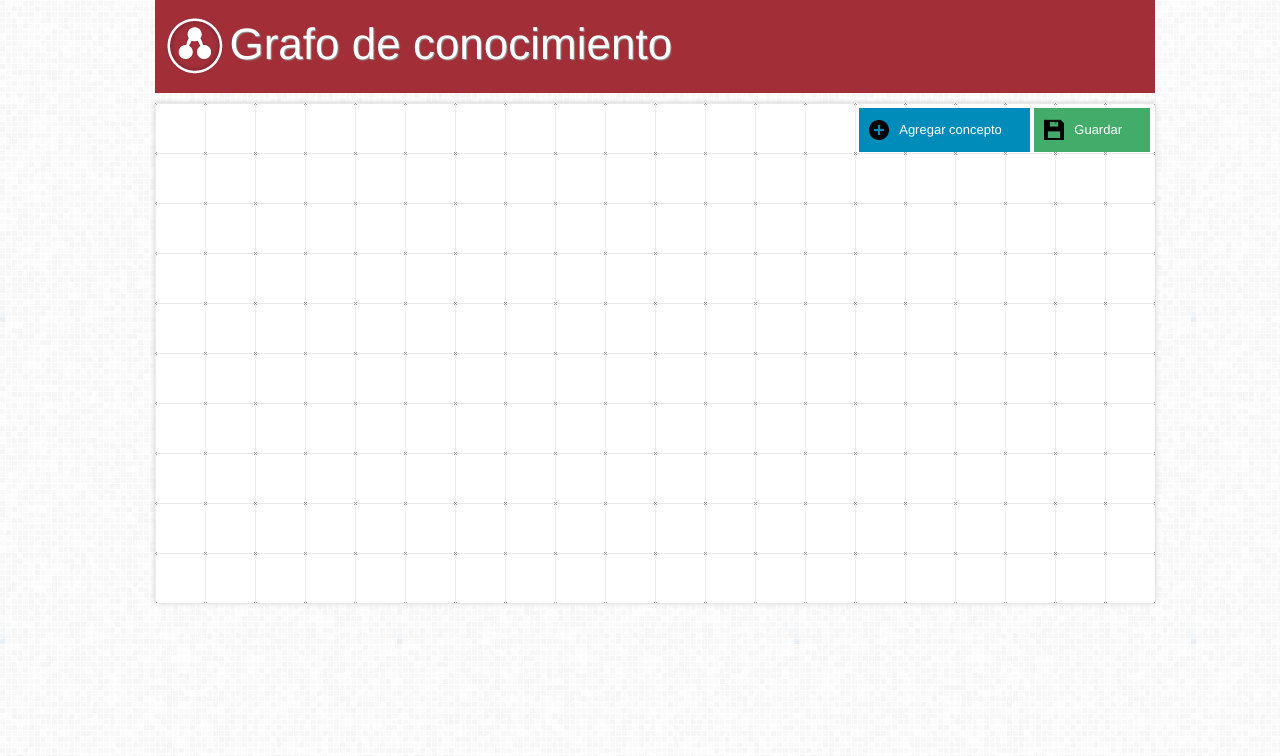
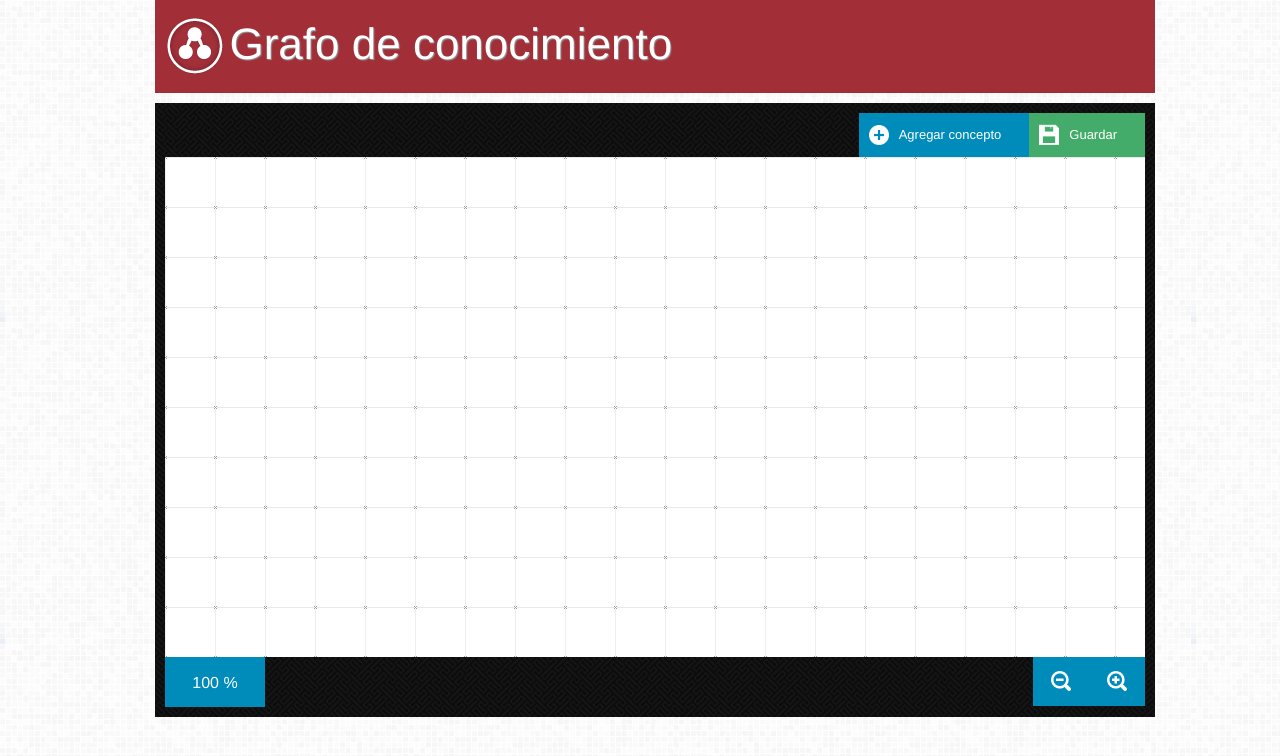
Before and after one commit to Aprendeci/Aprendeci, a Django app: template Aprendeci/templates/Aprendeci/index.html in a window 1280 px wide. Shown: the top 756 px of the page. Run offline with Django 3.2, Linux system fonts and the light colour scheme; the template is opened without the code that fills it: values that come from a table or form of the project are taken from there, others are empty; data comes from the database, SQL or seed files in the repository; both versions use the stored data as it was after the commit; parts of the project's set-up code (start-up, migrations or seed data) failed here and were passed over; some libraries are stand-ins or nearby versions.

Commit message:
[Develop] Botones del grafo y evento de zoom

```diff
--- a/Aprendeci/templates/Aprendeci/index.html
+++ b/Aprendeci/templates/Aprendeci/index.html
@@ -27,10 +27,22 @@
     </div>
     <div class="row">
       <div class="large-12 columns">
-	    <div id="canvas">
-            <div class="botones">
-                <a href="#" class="small button agregarConcepto">Agregar concepto</a>
-                <a href="#" class="small success button guardarGrafo">Guardar</a>
+	    <div class="grafo">
+            <div class="acciones">
+                <a class="small success button guardarGrafo">Guardar</a>
+                <a class="small button agregarConcepto">Agregar concepto</a>
+
+                <div class="clear"></div>
+            </div>
+            <div class="canvas">
+                <div id="conceptos"></div>
+            </div>
+            <div class="btnCanvas">
+                <div class="zoom"><span>100 %</span></div>
+                <a class="small button zoomIn"></a>
+                <a class="small button zoomOut"></a>
+
+                <div class="clear"></div>
             </div>
 	    </div>
       </div>
--- a/AprendeciDjango/templates/_layouts/base.html
+++ b/AprendeciDjango/templates/_layouts/base.html
@@ -2,8 +2,12 @@
 <html>
 <head>
     <meta charset="UTF-8">
+    <meta name="viewport" content="width=device-width, initial-scale=1.0">
 
     <title>{% block title %}{% endblock %} | Aprendeci</title>
+
+    <!-- Favicon -->
+    <link rel="shortcut icon" type="image/x-icon" href="{{ STATIC_URL }}img/favicon.ico">
 
     <!-- Estilos -->
     <link rel="stylesheet" href="{{ STATIC_URL }}css/dependencies/normalize.css" />
@@ -12,9 +16,9 @@
 
     <!-- Scripts -->
     <script src="{{ STATIC_URL }}js/dependencies/modernizr.js"></script>
-    <script src="{{ STATIC_URL }}js/dependencies/foundation.min.js"></script>
     <script src="{{ STATIC_URL }}js/dependencies/jquery-2.1.1.js"></script>
 	<script src="{{ STATIC_URL }}js/dependencies/jquery-ui-1.10.4.js"></script>
+    <script src="{{ STATIC_URL }}js/dependencies/foundation.min.js"></script>
     <script src="{{ STATIC_URL }}js/dependencies/fastclick.js"></script>
     {% block scripts  %}{% endblock %}
 </head>
--- a/assets/css/style.css
+++ b/assets/css/style.css
@@ -3,7 +3,7 @@
 }
 
 body {
-    background-image: url('../img/bg.png');
+    background-image: url("../img/bg.png");
     padding: 0;
     margin: 0;
 }
@@ -24,39 +24,90 @@ img {
     vertical-align: middle;
 }
 
+.clear {
+    clear: both;
+}
+
 #encabezado {
     background-color: #A22F38;
     padding: 10px;
 }
 
-#canvas {
-    background-image: url('../img/grid.png');
-    box-shadow: 0px 0px 5px 0px #CCC;
-    height: 500px;
+.grafo {
+    background-image: url("../img/maze.png");
     margin: 10px auto;
-    position: relative;
-    width: 100%;
+    padding: 10px;
 }
 
-    #canvas .botones {
-        position: absolute;
-        right: 5px;
-        top: 5px;
+    .grafo .canvas {
+        background-image: url("../img/grid.png");
+        height: 500px;
     }
 
-        #canvas .botones a {
+        .grafo .canvas #conceptos {
+            height: 100%;
+            position: relative;
+        }
+
+    .grafo .acciones {
+        width: 100%;
+    }
+
+        .grafo .acciones a {
             background-position: 10px center;
             background-repeat: no-repeat;
             background-size: 20px;
+            float: right;
+            margin-bottom: 0px;
             padding-left: 40px;
         }
 
-            #canvas .botones .agregarConcepto {
-                background-image: url('../img/icons/add.png');
+            .grafo .acciones a.agregarConcepto {
+                background-image: url("../img/icons/add.png");
             }
 
-            #canvas .botones .guardarGrafo {
-                background-image: url('../img/icons/save.png');
+            .grafo .acciones a.guardarGrafo {
+                background-image: url("../img/icons/save.png");
+            }
+
+    .grafo .btnCanvas {
+        clear: both;
+        width: 100%;
+    }
+
+        .grafo .btnCanvas a {
+            background-position: center;
+            background-repeat: no-repeat;
+            background-size: 20px;
+            float: right;
+            height: 20px;
+            margin-bottom: 0px;
+        }
+
+            .grafo .btnCanvas a.zoomIn {
+                background-image: url("../img/icons/zoomIn.png");
+            }
+
+            .grafo .btnCanvas a.zoomOut {
+                background-image: url("../img/icons/zoomOut.png");
+            }
+
+        .grafo .btnCanvas .zoom {
+            background-color: #008CBA;
+            color: white;
+            display: inline-block;
+            float: left;
+            height: 50px;
+            line-height: 50px;
+            margin: 0px;
+            text-align: center;
+            width: 100px;
+        }
+
+            .grafo .btnCanvas .zoom span {
+                display: inline-block;
+                line-height: normal;
+                vertical-align: middle;
             }
 
 .concepto {
--- a/assets/js/graph.js
+++ b/assets/js/graph.js
@@ -1,42 +1,44 @@
+$(document).ready(function() {
+
+    // Conexiones
     jsPlumb.ready(function() {
-
-    var contenedor = $('#canvas');
-    var h = contenedor.height();
+        var zoom = 100;
 
         // Establecer el contenedor
-    jsPlumb.setContainer('canvas');
+        jsPlumb.Defaults.Container = "conceptos";
+        jsPlumb.setContainer("conceptos");
 
         // Crear los conceptos
         $.each(conceptos, function(idx, obj) {
-        var concepto  = $('<div>').attr('id', 'concepto' + obj.pk).addClass('concepto');
-        var drag = $('<div>').addClass('drag');
+            var concepto  = $("<div>").attr("id", "concepto" + obj.pk).addClass("concepto");
+            var drag = $("<div>").addClass("drag");
 
             concepto.css({
-            'background-image': 'url(' + obj.fields.imagen + ')',
-            'left': obj.fields.x,
-            'top': obj.fields.y
+                "background-image": "url(" + obj.fields.imagen + ")",
+                "left": obj.fields.x,
+                "top": obj.fields.y
             });
 
             concepto.append(drag);
-        $('#canvas').append(concepto);
+            $("#conceptos").append(concepto);
 
             jsPlumb.draggable(concepto, {
-            containment: 'parent'
+                containment: "parent"
             });
 
             jsPlumb.makeSource(drag, {
                 anchor:[ "Perimeter", { shape:"Circle" } ],
-            connector: ['Bezier', { curviness: '25' } ],
+                connector: ["Bezier", { curviness: "25" } ],
                 connectorOverlays: [ [ "Arrow", { location:1 } ] ],
-            connectorStyle : { lineWidth:5, strokeStyle:'#690F16' },
+                connectorStyle : { lineWidth:5, strokeStyle:"#690F16" },
                 deleteEndpointsOnDetach : false,
-            paintStyle:{ radius:5, fillStyle:'#690F16' },
+                paintStyle:{ radius:5, fillStyle:"#690F16" },
                 parent: concepto
             });
 
             jsPlumb.makeTarget(concepto, {
                 anchor:[ "Perimeter", { shape:"Circle" } ],
-            paintStyle: { fillStyle: '#690F16', radius:5 }
+                paintStyle: { fillStyle: "#690F16", radius:5 }
             });
         });
 
@@ -47,8 +49,8 @@ jsPlumb.ready(function() {
             };
 
             $.each(obj.fields.requisitos, function (idxr, objr) {
-            conexion["source"] = 'concepto' + objr.toString();
-            conexion["target"] = 'concepto' + obj.pk.toString();
+                conexion["source"] = "concepto" + objr.toString();
+                conexion["target"] = "concepto" + obj.pk.toString();
 
                 jsPlumb.connect(conexion);
             });
@@ -70,4 +72,46 @@ jsPlumb.ready(function() {
             }
         });
 
+        // Zoom
+        $(".zoomIn").click(function() {
+            if (zoom < 100) {
+                zoom += 10;
+                setZoom(zoom, jsPlumb);
+            }
         });
+
+        $(".zoomOut").click(function() {
+            if (zoom > 10) {
+                zoom -= 10;
+                setZoom(zoom, jsPlumb);
+            }
+        });
+
+    });
+
+    // Cambiar zoom
+    function setZoom(zoom, instance) {
+        var transformOrigin = [ 0.5, 0.5 ],
+            el = document.getElementById(instance.Defaults.Container),
+            p = [ "webkit", "moz", "ms", "o" ],
+            s = "scale(" + (zoom / 100) + ")",
+            oString = (transformOrigin[0] * 100) + "% " + (transformOrigin[1] * 100) + "%";
+
+        for (var i = 0; i < p.length; i++) {
+            el.style[p[i] + "Transform"] = s;
+            el.style[p[i] + "TransformOrigin"] = oString;
+        }
+
+        el.style["transform"] = s;
+        el.style["transformOrigin"] = oString;
+
+        instance.setZoom(zoom / 100);
+
+        $(".zoom span").text(zoom + "%");
+    };
+
+    // Guardar grafo
+    $(".guardarGrafo").click(function() {
+        var dependencias = jsPlumb.getConnections();
+    });
+});
```
Also changed, not shown: Aprendeci/views.py (+7 -3 lines), assets/img/favicon.ico (added), assets/img/icons/add.png, assets/img/icons/remove.png, assets/img/icons/save.png, assets/img/icons/zoomIn.png (added), assets/img/icons/zoomOut.png (added), assets/img/maze.png (added), db.sqlite3. Lines whose indentation alone changed are shown as unchanged.
